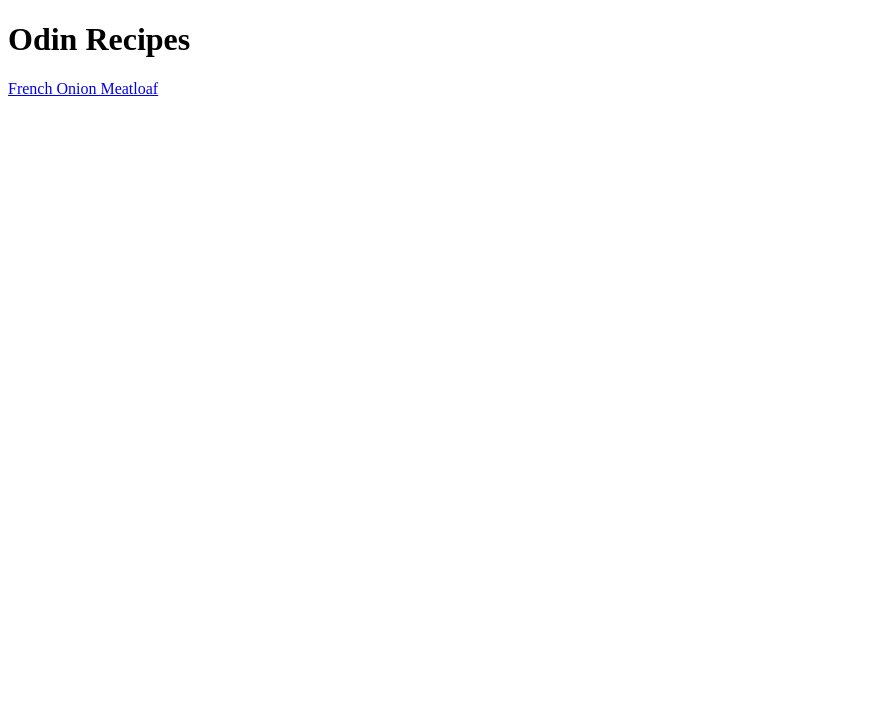
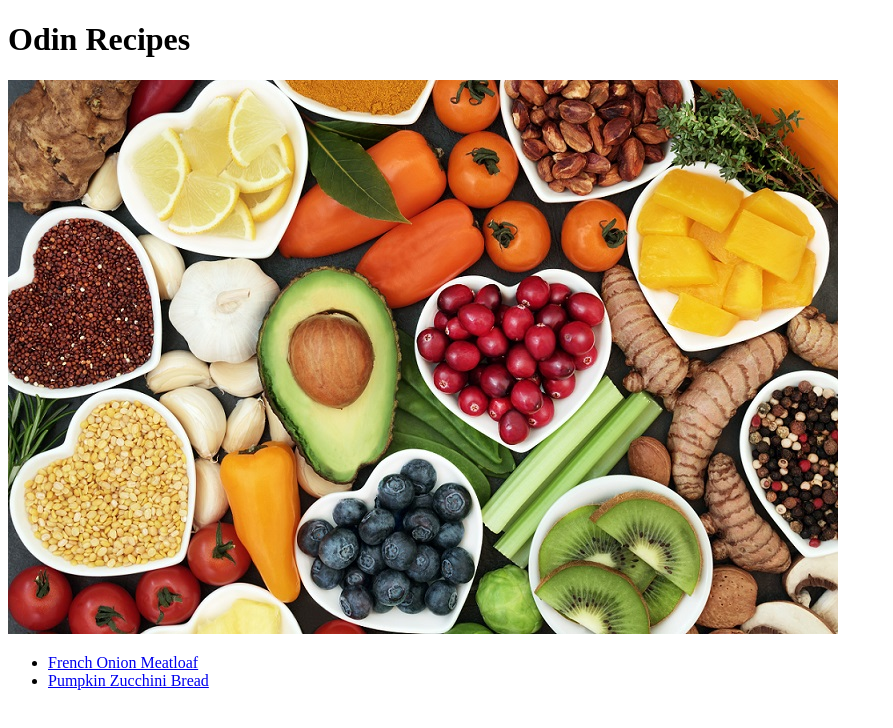
Before and after one commit to NoCusz/odin-recipes, a plain HTML site: page index.html in a window 1280 px wide. Shown: the whole page, without its empty margins (0-893 px from the left). Drawn offline with Linux system fonts and the light colour scheme.

Commit message:
Added Pumpkin Zucchini Bread recipe

```diff
--- a/index.html
+++ b/index.html
@@ -8,6 +8,10 @@
 </head>
 <body>
     <h1>Odin Recipes</h1>
-    <p><a href="recipes/French-Onion-Meatloaf.html">French Onion Meatloaf</a> </p>
+        <img src="/images/indexpage.jpg" alt="Photo of delicious food">
+        <ul>
+            <li><a href="recipes/French-Onion-Meatloaf.html">French Onion Meatloaf</a></li>
+            <li><a href="recipes/Pumpkin-Zucchini-Bread.html">Pumpkin Zucchini Bread</a></li>
+        </ul>
 </body>
 </html>
```
